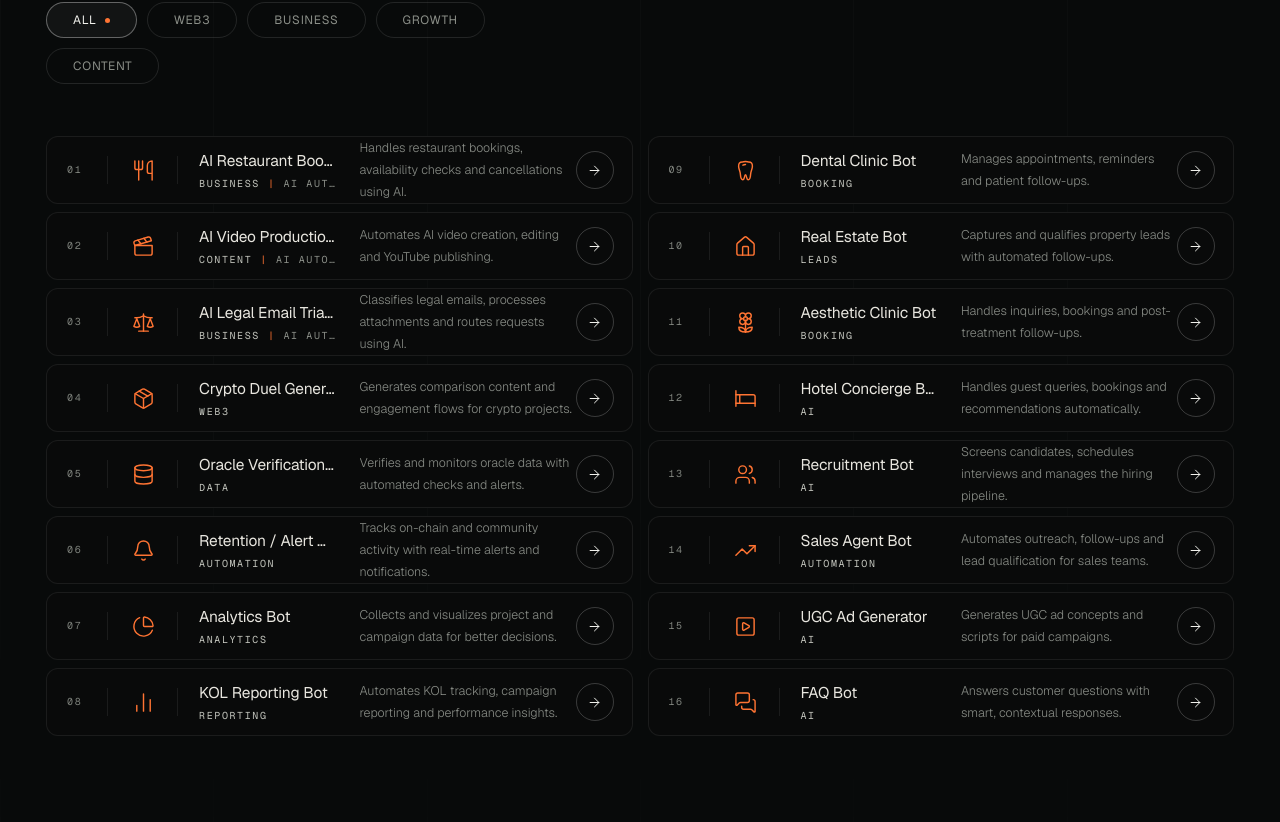
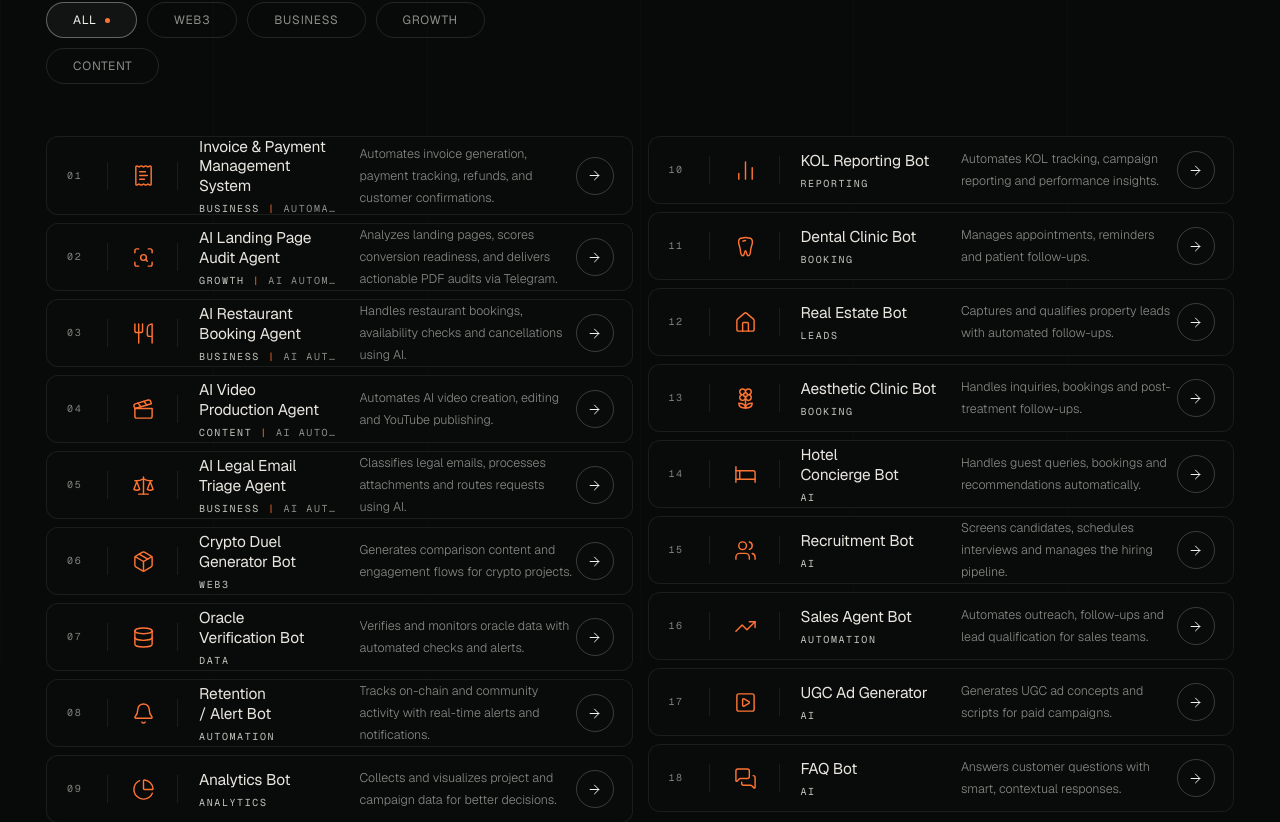
Before and after one commit to huzi0000/huzaifa-portfolio, a React (Vite) app: page / in a window 1280 px wide. Shown: the part 3258-4080 px from the top of the page. Built offline with nearby package versions, Linux system fonts and the light colour scheme.

Commit message:
Add invoice and landing page audit automation projects

```diff
--- a/src/data/projects.ts
+++ b/src/data/projects.ts
@@ -15,6 +15,8 @@ import {
   Utensils,
   Clapperboard,
   Scale,
+  ReceiptText,
+  ScanSearch,
   type LucideIcon,
 } from 'lucide-react'
 
@@ -35,8 +37,28 @@ export type Filter = (typeof filters)[number]
 
 export const projects: Project[] = [
   {
+    id: 'invoice-payment-management-system',
+    index: '01',
+    title: 'Invoice & Payment Management System',
+    category: 'BUSINESS / AUTOMATION',
+    body: 'Automates invoice generation, payment tracking, refunds, and customer confirmations.',
+    groups: ['BUSINESS'],
+    icon: ReceiptText,
+    demo: 'https://x.com/hs5402395/status/2108511496393404884?s=20',
+  },
+  {
+    id: 'ai-landing-page-audit-agent',
+    index: '02',
+    title: 'AI Landing Page Audit Agent',
+    category: 'GROWTH / AI AUTOMATION',
+    body: 'Analyzes landing pages, scores conversion readiness, and delivers actionable PDF audits via Telegram.',
+    groups: ['GROWTH'],
+    icon: ScanSearch,
+    demo: 'https://x.com/hs5402395/status/2100229510197293267?s=20',
+  },
+  {
     id: 'ai-restaurant-booking-agent',
-    index: '01',
+    index: '03',
     title: 'AI Restaurant Booking Agent',
     category: 'BUSINESS / AI AUTOMATION',
     body: 'Handles restaurant bookings, availability checks and cancellations using AI.',
@@ -46,7 +68,7 @@ export const projects: Project[] = [
   },
   {
     id: 'ai-video-production-agent',
-    index: '02',
+    index: '04',
     title: 'AI Video Production Agent',
     category: 'CONTENT / AI AUTOMATION',
     body: 'Automates AI video creation, editing and YouTube publishing.',
@@ -56,7 +78,7 @@ export const projects: Project[] = [
   },
   {
     id: 'ai-legal-email-triage-agent',
-    index: '03',
+    index: '05',
     title: 'AI Legal Email Triage Agent',
     category: 'BUSINESS / AI AUTOMATION',
     body: 'Classifies legal emails, processes attachments and routes requests using AI.',
@@ -66,7 +88,7 @@ export const projects: Project[] = [
   },
   {
     id: 'crypto-duel-generator',
-    index: '04',
+    index: '06',
     title: 'Crypto Duel Generator Bot',
     category: 'WEB3',
     body: 'Generates comparison content and engagement flows for crypto projects.',
@@ -75,7 +97,7 @@ export const projects: Project[] = [
   },
   {
     id: 'oracle-verification',
-    index: '05',
+    index: '07',
     title: 'Oracle Verification Bot',
     category: 'DATA',
     body: 'Verifies and monitors oracle data with automated checks and alerts.',
@@ -84,7 +106,7 @@ export const projects: Project[] = [
   },
   {
     id: 'retention-alert',
-    index: '06',
+    index: '08',
     title: 'Retention / Alert Bot',
     category: 'AUTOMATION',
     body: 'Tracks on-chain and community activity with real-time alerts and notifications.',
@@ -93,7 +115,7 @@ export const projects: Project[] = [
   },
   {
     id: 'analytics-bot',
-    index: '07',
+    index: '09',
     title: 'Analytics Bot',
     category: 'ANALYTICS',
     body: 'Collects and visualizes project and campaign data for better decisions.',
@@ -102,7 +124,7 @@ export const projects: Project[] = [
   },
   {
     id: 'kol-reporting',
-    index: '08',
+    index: '10',
     title: 'KOL Reporting Bot',
     category: 'REPORTING',
     body: 'Automates KOL tracking, campaign reporting and performance insights.',
@@ -111,7 +133,7 @@ export const projects: Project[] = [
   },
   {
     id: 'dental-clinic',
-    index: '09',
+    index: '11',
     title: 'Dental Clinic Bot',
     category: 'BOOKING',
     body: 'Manages appointments, reminders and patient follow-ups.',
@@ -120,7 +142,7 @@ export const projects: Project[] = [
   },
   {
     id: 'real-estate',
-    index: '10',
+    index: '12',
     title: 'Real Estate Bot',
     category: 'LEADS',
     body: 'Captures and qualifies property leads with automated follow-ups.',
@@ -130,7 +152,7 @@ export const projects: Project[] = [
   },
   {
     id: 'aesthetic-clinic',
-    index: '11',
+    index: '13',
     title: 'Aesthetic Clinic Bot',
     category: 'BOOKING',
     body: 'Handles inquiries, bookings and post-treatment follow-ups.',
@@ -139,7 +161,7 @@ export const projects: Project[] = [
   },
   {
     id: 'hotel-concierge',
-    index: '12',
+    index: '14',
     title: 'Hotel Concierge Bot',
     category: 'AI',
     body: 'Handles guest queries, bookings and recommendations automatically.',
@@ -148,7 +170,7 @@ export const projects: Project[] = [
   },
   {
     id: 'recruitment',
-    index: '13',
+    index: '15',
     title: 'Recruitment Bot',
     category: 'AI',
     body: 'Screens candidates, schedules interviews and manages the hiring pipeline.',
@@ -157,7 +179,7 @@ export const projects: Project[] = [
   },
   {
     id: 'sales-agent',
-    index: '14',
+    index: '16',
     title: 'Sales Agent Bot',
     category: 'AUTOMATION',
     body: 'Automates outreach, follow-ups and lead qualification for sales teams.',
@@ -167,7 +189,7 @@ export const projects: Project[] = [
   },
   {
     id: 'ugc-ad-generator',
-    index: '15',
+    index: '17',
     title: 'UGC Ad Generator',
     category: 'AI',
     body: 'Generates UGC ad concepts and scripts for paid campaigns.',
@@ -177,7 +199,7 @@ export const projects: Project[] = [
   },
   {
     id: 'faq-bot',
-    index: '16',
+    index: '18',
     title: 'FAQ Bot',
     category: 'AI',
     body: 'Answers customer questions with smart, contextual responses.',
--- a/src/sections/Work.tsx
+++ b/src/sections/Work.tsx
@@ -44,7 +44,7 @@ function WorkItem({ project }: { project: Project }) {
       />
 
       <div className="ml-2.5 min-w-0 flex-1 sm:ml-[21px]">
-        <h3 className="truncate text-[14px] leading-[1.3] tracking-[-0.012em] text-[#e8e6df] sm:text-[15.5px] sm:leading-[1.25]">
+        <h3 className="line-clamp-3 text-[14px] leading-[1.3] tracking-[-0.012em] text-[#e8e6df] sm:text-[15.5px] sm:leading-[1.25]">
           {project.title}
         </h3>
         <p className="t-label-sm mt-[7px] flex min-w-0 items-center gap-2 text-[#8b8f88] sm:mt-[9px]">
```
